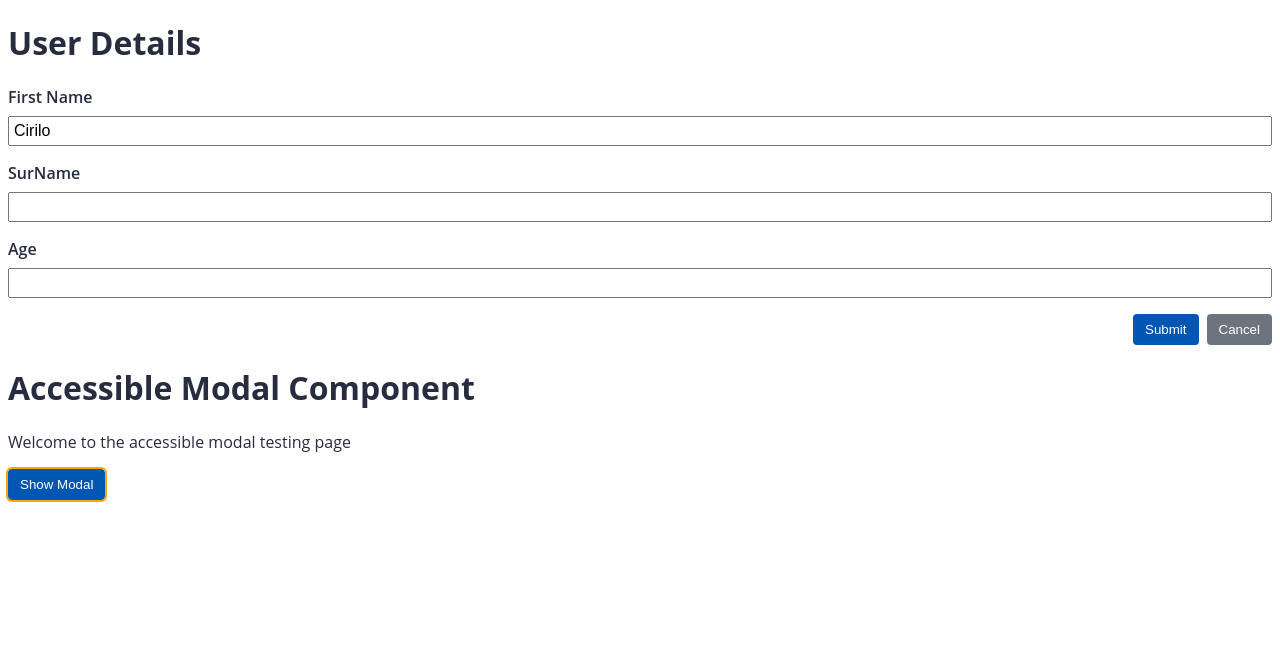
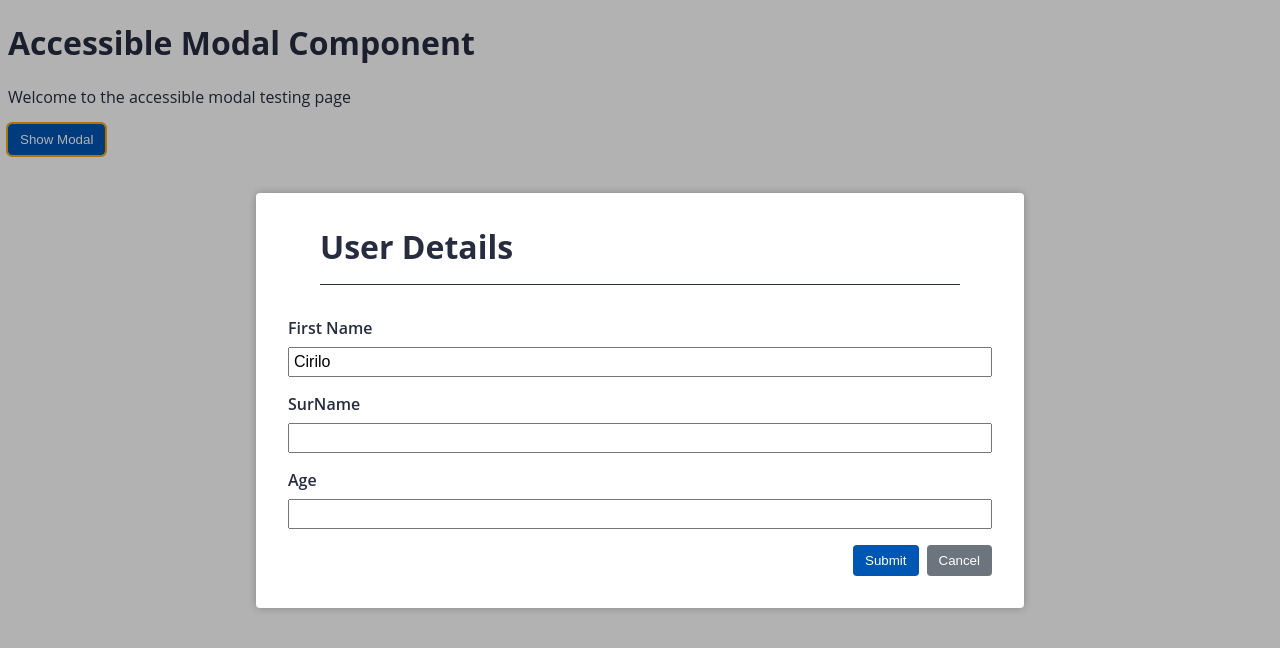
Before and after one commit to cmcirilo/cirilo_accessibility_modal, an Angular app: page / in a window 1280 px wide. Both pictures are taken after a click on the button "Show Modal". Shown: the top 648 px of the page. Built offline with nearby package versions, Linux system fonts and the light colour scheme.

Commit message:
styling modal

```diff
--- a/src/app/shared/components/modal/modal.component.scss
+++ b/src/app/shared/components/modal/modal.component.scss
@@ -0,0 +1,30 @@
+.modal-overlay {
+  position: fixed;
+  z-index: 100;
+  top: 0;
+  left: 0;
+  right: 0;
+  bottom: 0;
+  display: flex;
+  align-items: center;
+  justify-content: center;
+  background-color: rgba(0, 0, 0, 0.3);
+
+  .modal-content {
+    padding: 0 2rem 2rem 2rem;
+    margin: 2%;
+    min-width: 94%;
+    @media (min-width: 600px) {
+      min-width: 60%;
+    }
+    border-radius: 4px;
+    box-shadow: 0 0 8px rgba(0, 0, 0, 0.25);
+    background-color: white;
+
+    .modal-title {
+      border-bottom: solid 1px;
+      padding-bottom: 1rem;
+      margin: 2rem;
+    }
+  }
+}
```
